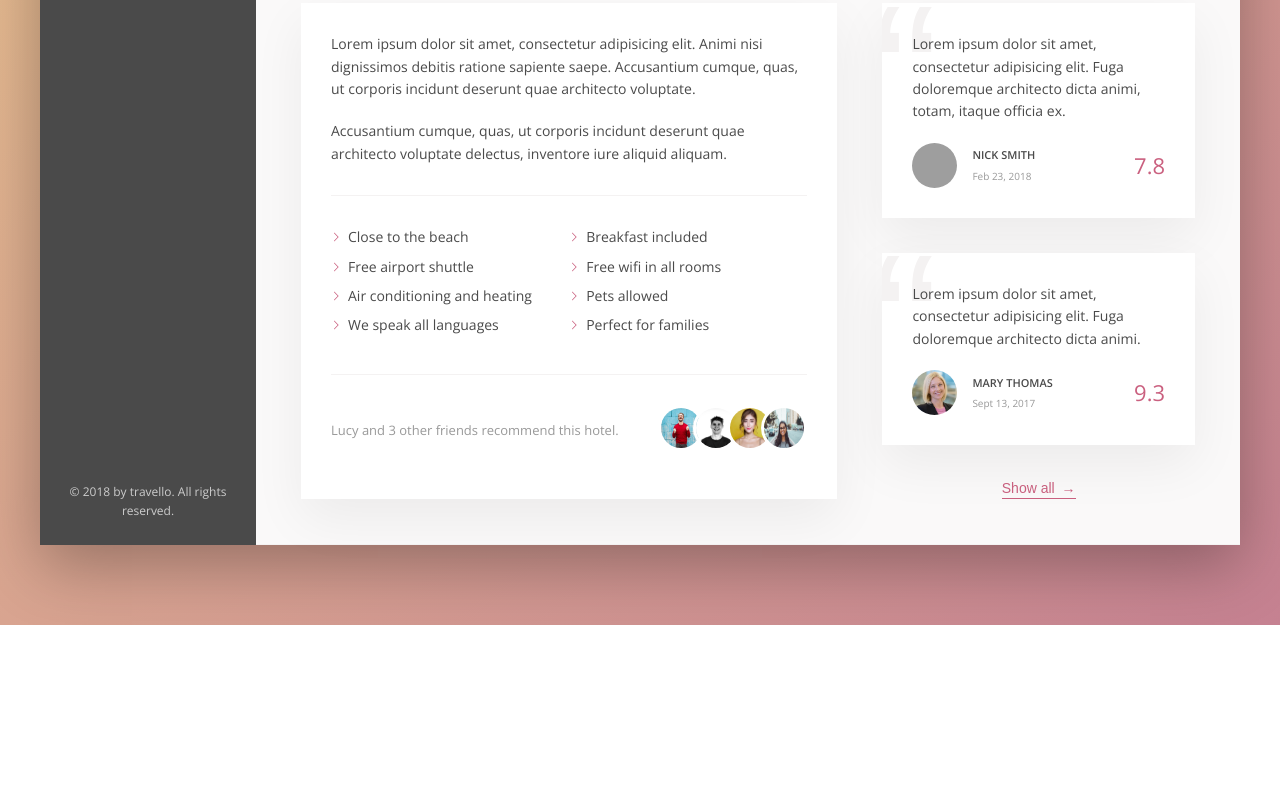
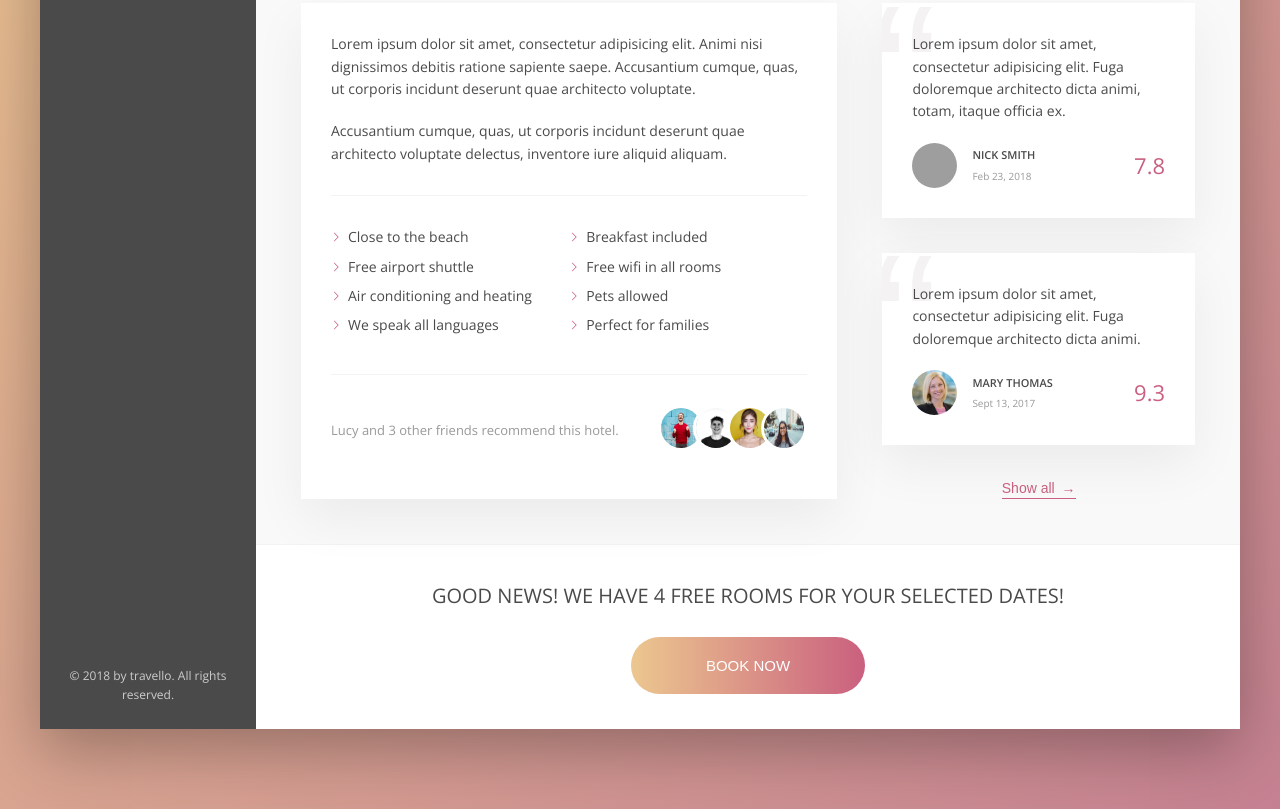
Before and after one commit to Palinana/travello, a website: page index.html in a window 1280 px wide. Shown: the part 477-1286 px from the top of the page. Before the commit the page ends 1102 px from the top, so only its background shows below. Drawn offline with nearby package versions, Linux system fonts and the light colour scheme; grey boxes are pictures that could not be loaded.

Commit message:
added cta section

```diff
--- a/index.html
+++ b/index.html
@@ -212,6 +212,17 @@
                             <button class="btn-inline">Show all <span>&rarr;</span></button>
                         </div>
                     </div>
+
+                    <div class="cta">
+                        <h2 class="cta__book-now">
+                            Good news! We have 4 free rooms for your selected dates!
+                        </h2>
+                        <button class="btn">
+                            <span class="btn__visible">Book now</span>
+                            <span class="btn__invisible">Only 4 rooms left</span>
+                        </button>
+                    </div>
+
                 </main>
             </div>
         </div>
--- a/sass/_components.scss
+++ b/sass/_components.scss
@@ -458,3 +458,67 @@
        font-weight: 300;
     }
 }
+
+/*====================
+    CALL TO ACTION
+=====================*/
+
+.cta {
+    padding: 3.5rem 0;
+    text-align: center;
+
+    &__book-now {
+        font-size: 2rem;
+        font-weight: 300;
+        text-transform: uppercase;
+        margin-bottom: 2.5rem;
+    }
+}
+
+.btn {
+    font-size: 1.5rem;
+    font-weight: 300;
+    text-transform: uppercase;
+    border-radius: 100px;
+    border: none;
+    background-image: linear-gradient(to right, var(--color-primary-light), var(--color-primary));
+    color: var(--color-white);
+    position: relative;
+    overflow: hidden; //to remove invisible from the text above the button
+    cursor: pointer;
+
+    & > * {
+        display: inline-block;
+        height: 100%;
+        width: 100%;
+        transition: all .2s;
+    }
+
+    &__visible {
+        padding: 2rem 7.5rem;
+    }
+
+    &__invisible {
+        padding: 2rem 0;
+        position: absolute;
+        top: -100%;
+        left: 0;
+    }
+
+    &:hover {
+        background-image: linear-gradient(to left, var(--color-primary-light), var(--color-primary));
+    }
+
+    &:hover &__visible {
+        transform: translateY(100%)
+    }
+
+    &:hover &__invisible {
+        top: 0;
+    }
+
+    &:focus {
+        outline: none;
+        animation: pulsate 1s infinite;
+    }
+}
```
Also changed, not shown: css/style.css.
